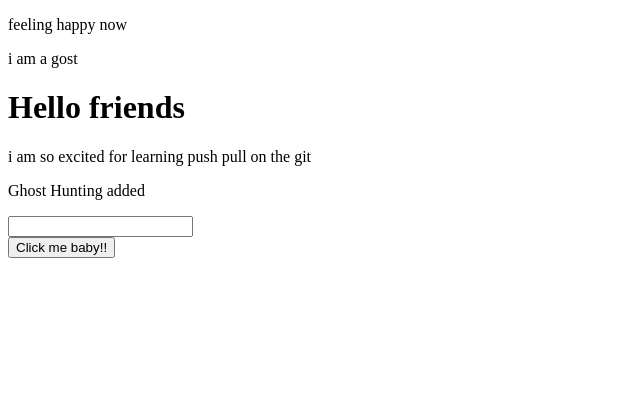
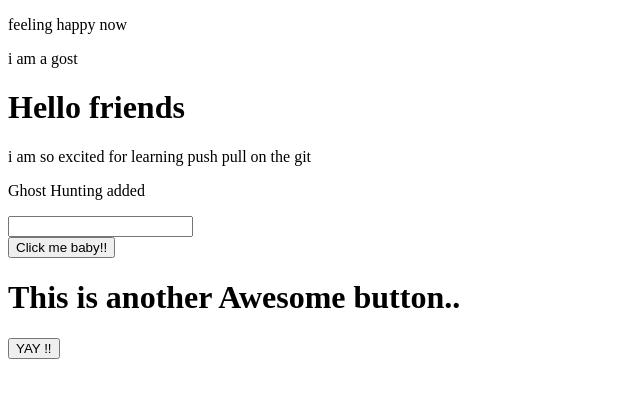
Before and after one commit to hasanmehedi44/my-first-website, a plain HTML site: page index.html in a window 1280 px wide. Shown: the whole page, without its empty margins (0-640 px from the left). Drawn offline with Linux system fonts and the light colour scheme.

Commit message:
this is another button

```diff
--- a/index.html
+++ b/index.html
@@ -17,5 +17,8 @@
 <input type="text">
 <br>
 <button>Click me baby!!</button>
+
+<h1>This is another Awesome button..</h1>
+<button>YAY !!</button>
 </body>
 </html>
```
